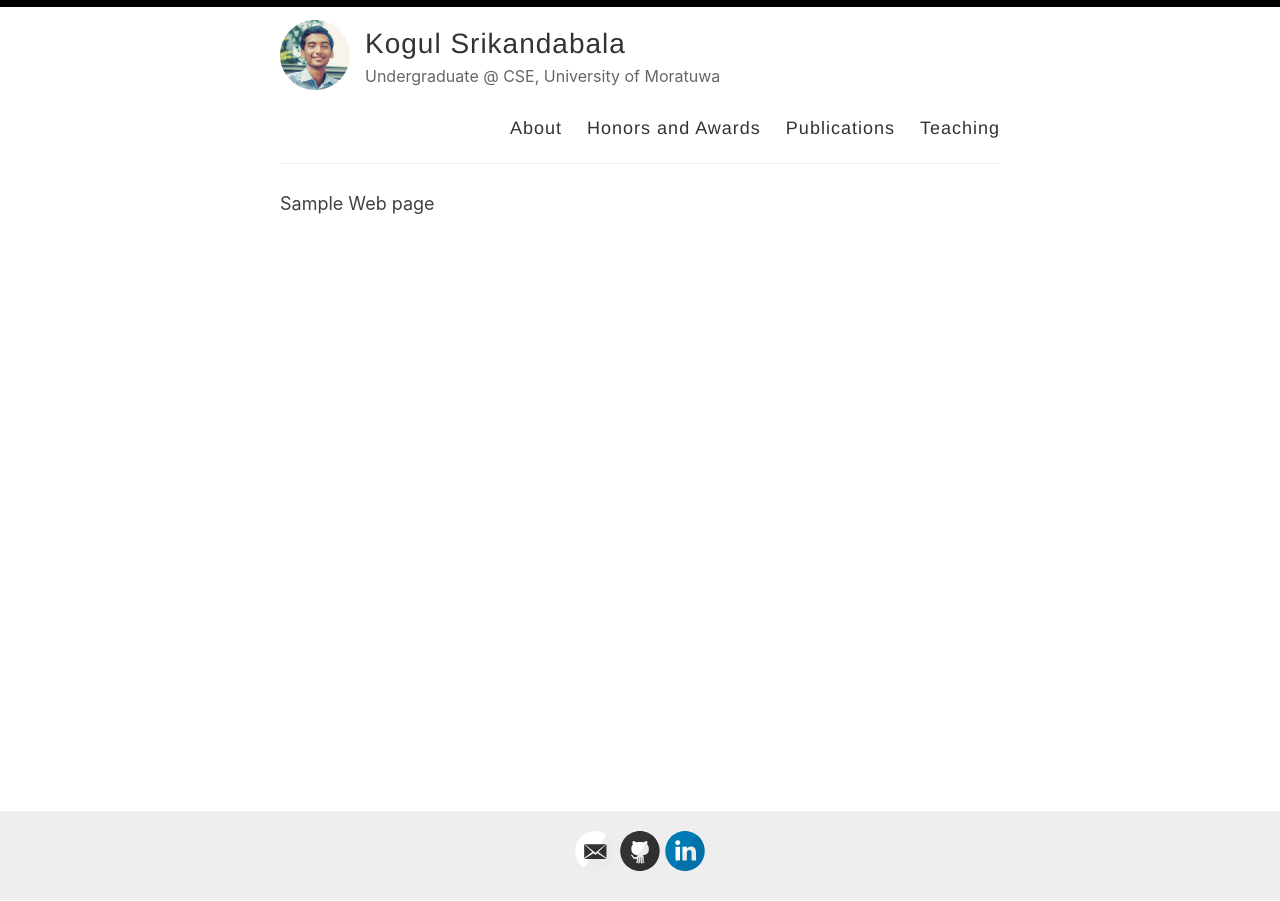
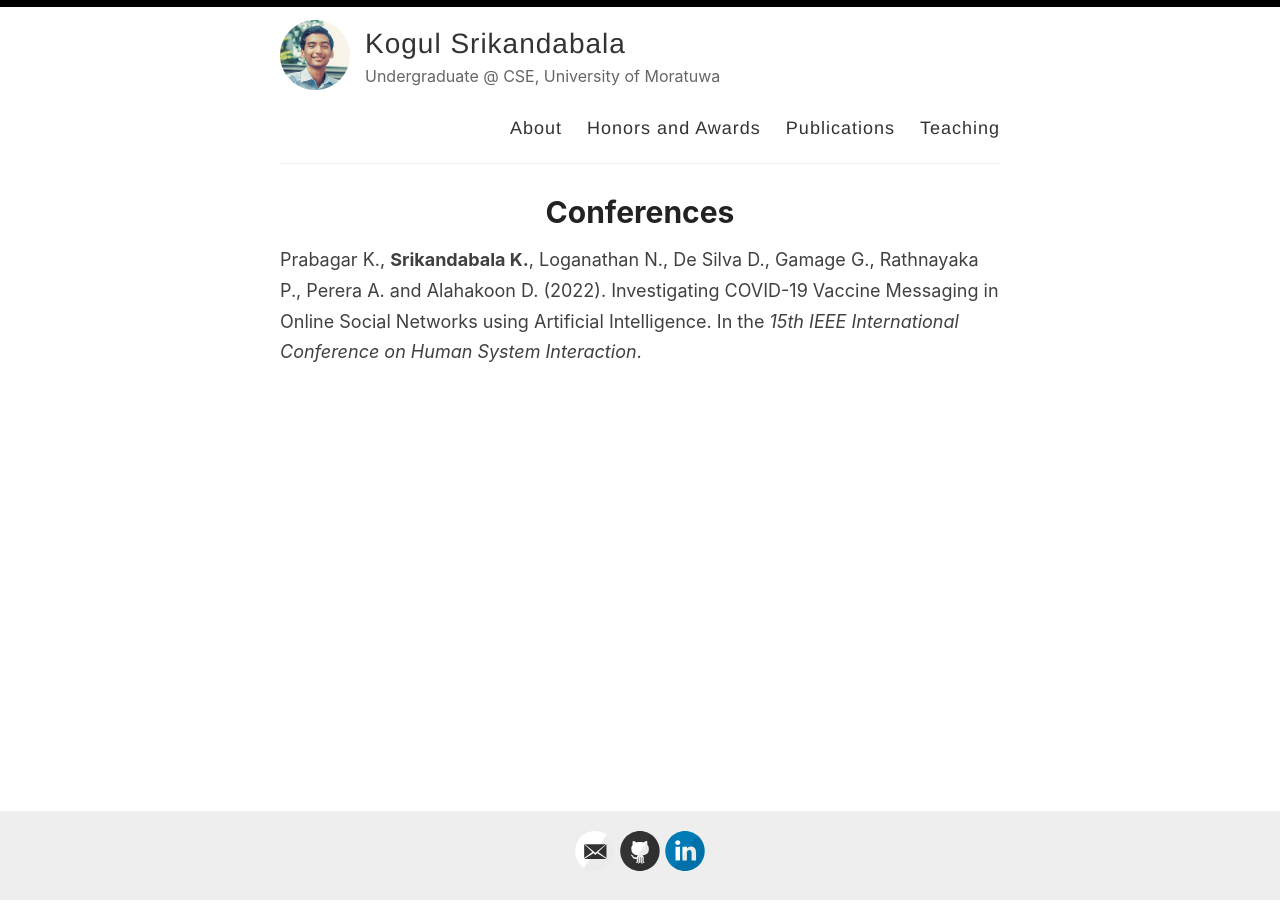
Before and after one commit to Skogul1997/Skogul1997.github.io, a Jekyll site: the page built from _pages/publications.md, in a window 1280 px wide. Built offline with Jekyll 4.4.1, drawn with Linux system fonts in a browser that asks for light colours.

Commit message:
Update publications.md

```diff
--- a/_pages/publications.md
+++ b/_pages/publications.md
@@ -4,4 +4,6 @@ permalink: /publications/
 title: Publications
 ---
 
-Sample Web page
+# Conferences
+
+Prabagar K., **Srikandabala K.**, Loganathan N., De Silva D., Gamage G., Rathnayaka P., Perera A. and Alahakoon D. (2022). Investigating COVID-19 Vaccine Messaging in Online Social Networks using Artificial Intelligence. In the *15th IEEE International Conference on Human System Interaction*.
```
